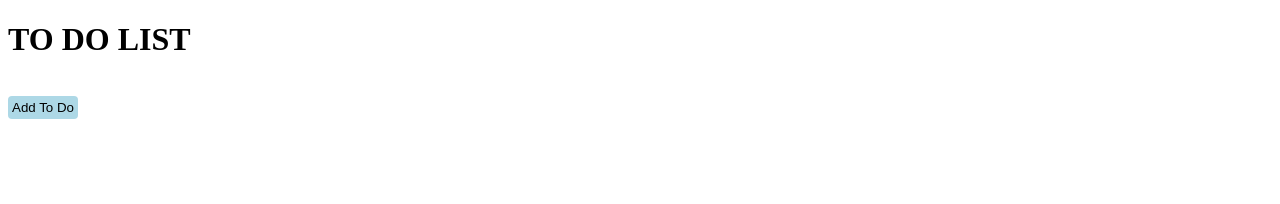
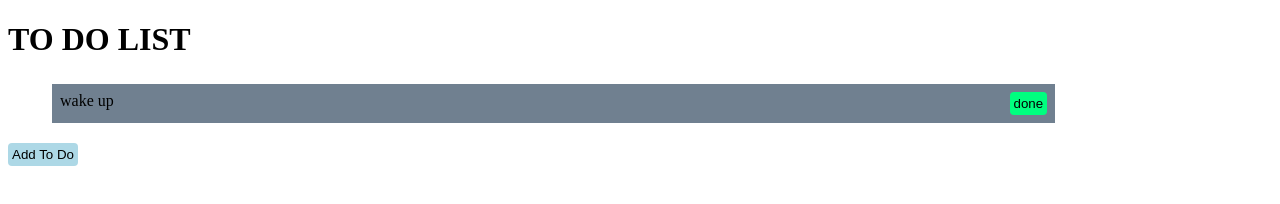
Before and after one commit to User-akash/ToDoList-with-JavaScript, a plain HTML site: page index.html in a window 1280 px wide. Drawn offline with Linux system fonts and the light colour scheme; the site is published under a folder, as on GitHub Pages, so addresses that start at the root find nothing.

Commit message:
delete some /

```diff
--- a/index.html
+++ b/index.html
@@ -30,6 +30,6 @@
         </div>
     </div>
     <button id="add-list" class="btn primary">Add To Do</button>
-    <script src="/main.js"></script>
+    <script src="main.js"></script>
 </body>
 </html>
```
